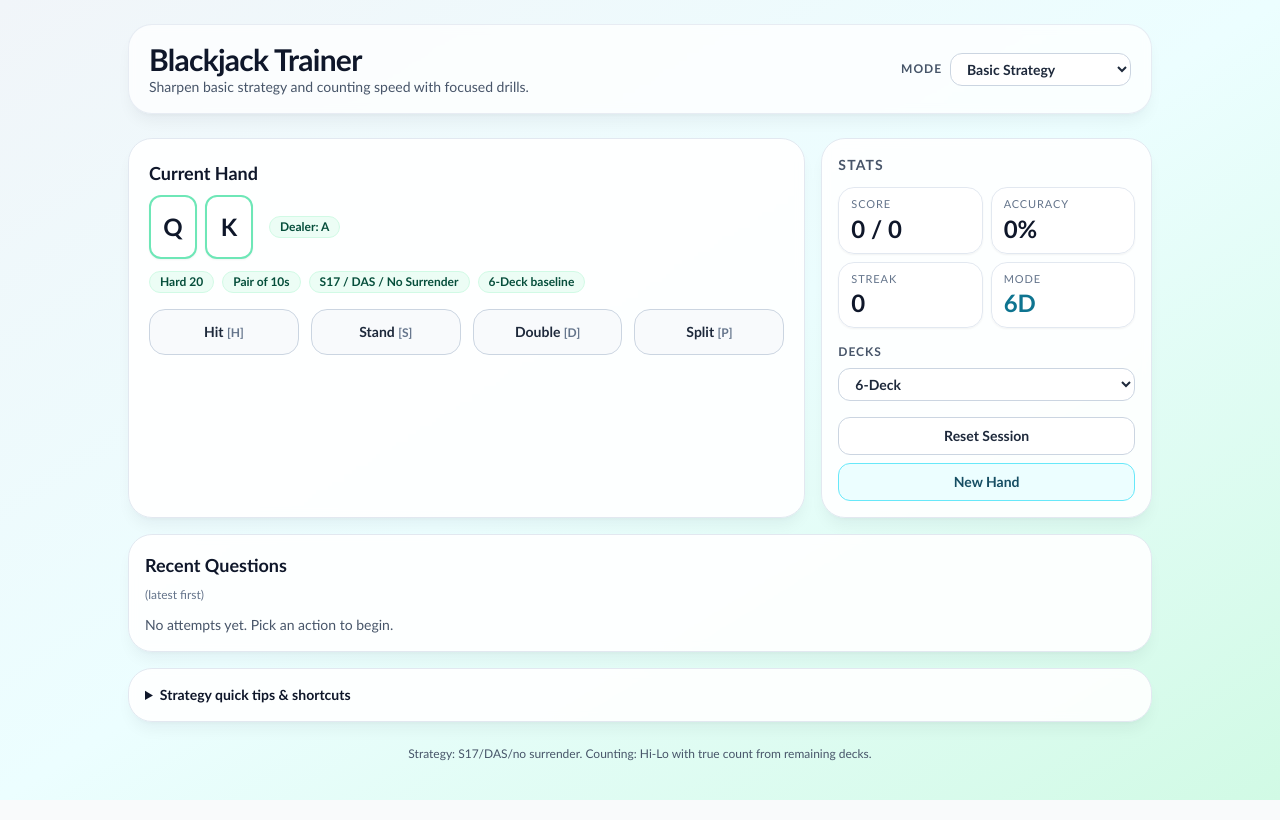
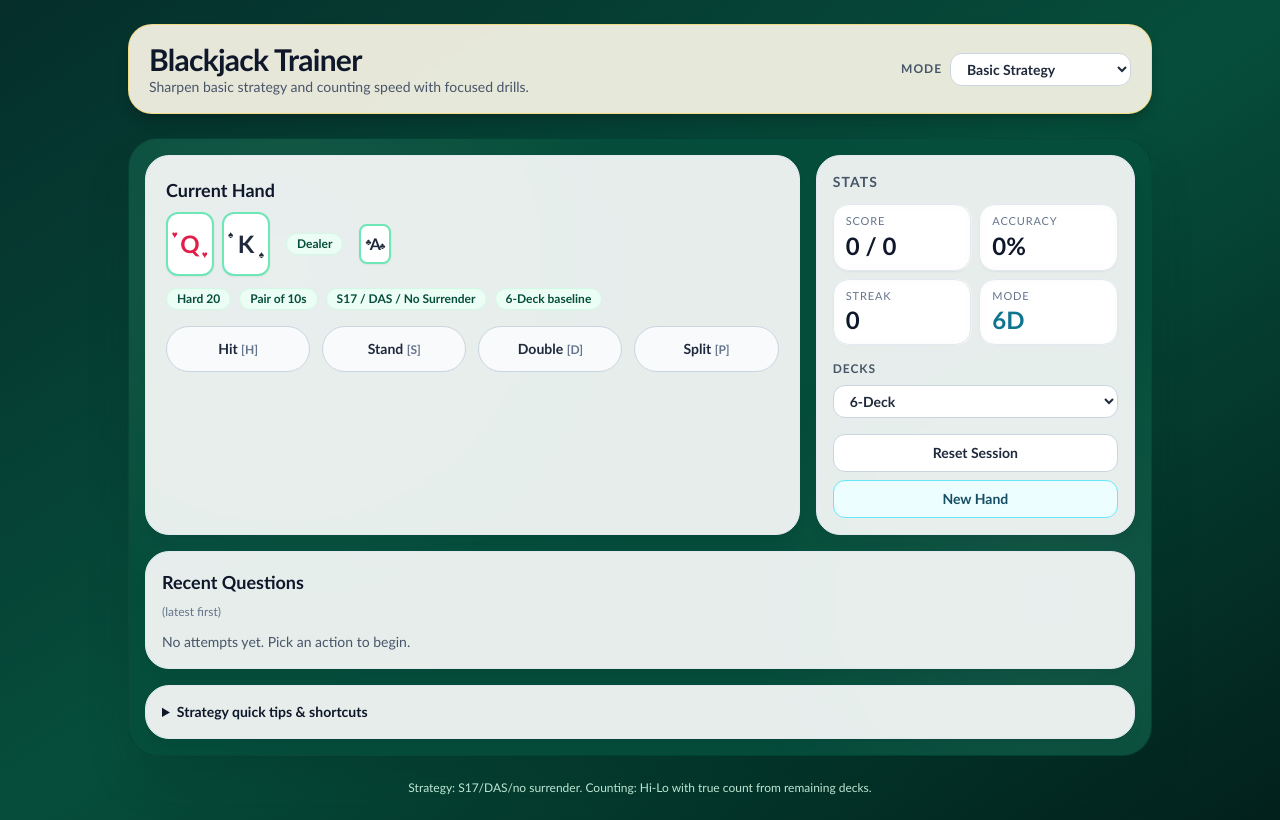
Before and after one commit to techjeffe/blackjacktrainer, a React (Vite) app: page / in a window 1280 px wide. Built offline with nearby package versions, Linux system fonts and the light colour scheme.

Commit message:
Visual tweaks

```diff
--- a/src/App.jsx
+++ b/src/App.jsx
@@ -368,7 +368,10 @@ function CountingModule() {
   const acc = attempts ? Math.round((100 * corrects) / attempts) : 0;
 
   return (
-    <div className="space-y-5">
+    <div
+      className="space-y-5 rounded-[30px] border border-emerald-950/30 bg-emerald-900/95 p-4 shadow-2xl shadow-emerald-950/30"
+      style={{ backgroundImage: "radial-gradient(circle at 20% 15%, rgba(255,255,255,0.07), transparent 30%), radial-gradient(circle at 80% 80%, rgba(255,255,255,0.06), transparent 32%)" }}
+    >
       <div className="flex flex-wrap items-end justify-between gap-3 rounded-3xl border border-emerald-200/80 bg-gradient-to-r from-emerald-50 via-cyan-50 to-sky-100 px-5 py-4 shadow-sm">
         <div>
           <h2 className="text-xl font-bold text-slate-900">Card Counting Trainer</h2>
@@ -386,11 +389,11 @@ function CountingModule() {
         </div>
       </div>
 
-      <div className="grid grid-cols-1 md:grid-cols-3 gap-4">
+      <div className="grid grid-cols-1 gap-4 md:grid-cols-3">
         <div className="md:col-span-2 rounded-3xl border border-slate-200 bg-white/90 p-5 shadow-lg shadow-slate-900/5 backdrop-blur-sm">
           <div className="mb-4 flex items-center gap-4">
-            <div className="flex h-24 w-20 items-center justify-center rounded-2xl border-2 border-emerald-300 bg-white text-5xl font-black text-slate-900 shadow-md">
-              {current ?? "?"}
+            <div className="flex h-24 w-20 items-center justify-center rounded-2xl border border-amber-200 bg-gradient-to-b from-amber-100 to-amber-50 shadow-inner">
+              <PlayingCard rank={current ?? "?"} seed={0} />
             </div>
             <span className="text-sm text-slate-600">Press <kbd className="rounded border border-slate-300 bg-white px-1">+</kbd>/<kbd className="rounded border border-slate-300 bg-white px-1">=</kbd> for +1, <kbd className="rounded border border-slate-300 bg-white px-1">0</kbd> for 0, <kbd className="rounded border border-slate-300 bg-white px-1">-</kbd> for -1. Space deals next card.</span>
           </div>
@@ -400,7 +403,7 @@ function CountingModule() {
               const isCorrect = lastResult?.isCorrect && isSelected;
               const isMissedCorrect = !lastResult?.isCorrect && lastResult?.correct === v;
               const buttonClasses = [
-                "rounded-2xl border px-4 py-3 text-base font-bold transition focus:outline-none focus:ring-2 focus:ring-emerald-200",
+                "rounded-full border px-4 py-3 text-base font-black transition focus:outline-none focus:ring-2 focus:ring-emerald-200",
                 "border-slate-300 bg-slate-50 hover:-translate-y-0.5 hover:shadow-md",
                 isCorrect ? "border-emerald-400 bg-emerald-100 text-emerald-900" : "",
                 isSelected && !isCorrect ? "border-rose-300 bg-rose-100 text-rose-900" : "",
@@ -452,7 +455,7 @@ function CountingModule() {
           <div className="space-y-2 max-h-56 overflow-auto">
             {history.map((h, i)=> (
               <div key={i} className="flex flex-wrap items-center gap-3 rounded-xl border border-slate-200 bg-slate-50/70 p-2 text-sm">
-                <span className="inline-flex h-8 w-8 items-center justify-center rounded-lg border border-slate-300 bg-white text-base font-bold">{h.card}</span>
+                <PlayingCard rank={h.card} seed={i} compact />
                 <span>Your: <strong>{h.your}</strong></span>
                 <span>Correct: <strong>{h.correct}</strong></span>
                 <span>RC: <strong>{h.rc}</strong></span>
@@ -594,6 +597,40 @@ function StatCard({ label, value, accent = "text-slate-900" }) {
   );
 }
 
+const SUITS = [
+  { symbol: "♠", red: false, name: "Spades" },
+  { symbol: "♥", red: true, name: "Hearts" },
+  { symbol: "♦", red: true, name: "Diamonds" },
+  { symbol: "♣", red: false, name: "Clubs" },
+];
+
+function getSuit(rank, seed = 0) {
+  if (!rank || rank === "?") return SUITS[0];
+  const n = rank === "10" ? 10 : rank.charCodeAt(0);
+  return SUITS[(n + seed) % SUITS.length];
+}
+
+function PlayingCard({ rank, seed = 0, compact = false }) {
+  const suit = getSuit(rank, seed);
+  const tone = suit.red ? "text-rose-600" : "text-slate-800";
+  const size = compact ? "h-10 w-8 rounded-lg text-base" : "h-16 w-12 rounded-xl text-2xl";
+  const corner = compact ? "text-[9px]" : "text-[10px]";
+  if (!rank || rank === "?") {
+    return (
+      <span className={`inline-flex items-center justify-center border-2 border-emerald-300 bg-white font-black text-slate-700 shadow-sm ${size}`}>
+        ?
+      </span>
+    );
+  }
+  return (
+    <span className={`relative inline-flex items-center justify-center border-2 border-emerald-300 bg-white font-black shadow-sm ${size} ${tone}`}>
+      <span className={`absolute left-1 top-1 font-bold ${corner}`}>{suit.symbol}</span>
+      <span>{rank}</span>
+      <span className={`absolute bottom-1 right-1 font-bold ${corner}`}>{suit.symbol}</span>
+    </span>
+  );
+}
+
 function StrategyModule() {
   const [deckMode, setDeckMode] = useState("6D");
   const [scenario, setScenario] = useState(()=>generateScenario());
@@ -642,15 +679,19 @@ function StrategyModule() {
   }, []);
 
   return (
-    <div className="grid grid-cols-1 md:grid-cols-3 gap-4 mb-6">
+    <div
+      className="mb-6 grid grid-cols-1 gap-4 rounded-[30px] border border-emerald-950/30 bg-emerald-900/95 p-4 shadow-2xl shadow-emerald-950/30 md:grid-cols-3"
+      style={{ backgroundImage: "radial-gradient(circle at 15% 20%, rgba(255,255,255,0.07), transparent 35%), radial-gradient(circle at 90% 75%, rgba(255,255,255,0.06), transparent 30%)" }}
+    >
       <div className="md:col-span-2 rounded-3xl border border-slate-200 bg-white/90 p-5 shadow-lg shadow-slate-900/5 backdrop-blur-sm">
         <h2 className="mb-2 text-lg font-semibold text-slate-900">Current Hand</h2>
         <div className="mb-3 flex items-center gap-4">
           <div className="flex items-center gap-2">
-            <span className="inline-flex h-16 w-12 items-center justify-center rounded-xl border-2 border-emerald-300 bg-white text-2xl font-black text-slate-900 shadow-sm">{scenario.player[0]}</span>
-            <span className="inline-flex h-16 w-12 items-center justify-center rounded-xl border-2 border-emerald-300 bg-white text-2xl font-black text-slate-900 shadow-sm">{scenario.player[1]}</span>
+            <PlayingCard rank={scenario.player[0]} seed={0} />
+            <PlayingCard rank={scenario.player[1]} seed={1} />
           </div>
-          <Badge>Dealer: {scenario.up}</Badge>
+          <Badge>Dealer</Badge>
+          <PlayingCard rank={scenario.up} seed={2} compact />
         </div>
         <div className="mb-4 flex flex-wrap items-center gap-2 text-sm text-slate-600">
           <Badge>{evald.soft ? `Soft ${evald.total}` : `Hard ${evald.total}`}</Badge>
@@ -663,7 +704,7 @@ function StrategyModule() {
             <button
               key={a.key}
               onClick={()=>choose(a.key)}
-              className="rounded-2xl border border-slate-300 bg-slate-50 px-4 py-3 text-sm font-semibold text-slate-800 transition hover:-translate-y-0.5 hover:bg-white hover:shadow-md focus:outline-none focus:ring-2 focus:ring-emerald-200"
+              className="rounded-full border border-slate-300 bg-slate-50 px-4 py-3 text-sm font-bold text-slate-800 transition hover:-translate-y-0.5 hover:bg-white hover:shadow-md focus:outline-none focus:ring-2 focus:ring-emerald-200"
             >
               {a.label} <span className="text-xs text-slate-500">[{a.key}]</span>
             </button>
@@ -706,6 +747,8 @@ function StrategyModule() {
           {history.map((h,i)=> (
             <div key={i} className="rounded-xl border border-slate-200 bg-slate-50/70 p-2">
               <div className="flex flex-wrap items-center gap-2 text-sm">
+                <PlayingCard rank={h.player?.[0]} seed={i} compact />
+                <PlayingCard rank={h.player?.[1]} seed={i + 1} compact />
                 <Badge>{h.deck}</Badge>
                 <Badge>{h.evald.soft ? `Soft ${h.evald.total}` : `Hard ${h.evald.total}`}</Badge>
                 {h.evald.pairRank && <Badge>Pair {h.evald.pairRank}</Badge>}
@@ -747,13 +790,13 @@ export default function App(){
   const [mode, setMode] = useState("strategy");
   return (
     <div
-      className="min-h-screen bg-gradient-to-br from-slate-100 via-cyan-50 to-emerald-100 px-4 py-6 text-slate-900 sm:px-6"
+      className="min-h-screen bg-gradient-to-br from-[#052e2b] via-[#064e3b] to-[#02201c] px-4 py-6 text-slate-900 sm:px-6"
       style={{ fontFamily: '"Avenir Next", "Trebuchet MS", "Segoe UI", sans-serif' }}
     >
-      <div className="pointer-events-none absolute left-0 top-0 -z-10 h-80 w-80 rounded-full bg-cyan-300/30 blur-3xl" />
+      <div className="pointer-events-none absolute left-0 top-0 -z-10 h-80 w-80 rounded-full bg-amber-200/20 blur-3xl" />
       <div className="pointer-events-none absolute bottom-0 right-0 -z-10 h-96 w-96 rounded-full bg-emerald-300/25 blur-3xl" />
       <div className="relative z-10 mx-auto max-w-5xl">
-        <header className="mb-6 rounded-3xl border border-slate-200/80 bg-white/75 px-5 py-4 shadow-lg shadow-slate-900/5 backdrop-blur-sm">
+        <header className="mb-6 rounded-3xl border border-amber-300/60 bg-amber-50/90 px-5 py-4 shadow-lg shadow-black/20 backdrop-blur-sm">
           <div className="flex flex-wrap items-center justify-between gap-3">
             <div>
               <h1 className="text-3xl font-black tracking-tight text-slate-900">Blackjack Trainer</h1>
@@ -769,7 +812,7 @@ export default function App(){
           </div>
         </header>
         {mode === "strategy" ? <StrategyModule/> : <CountingModule/>}
-        <footer className="mt-6 text-center text-xs text-slate-600">Strategy: S17/DAS/no surrender. Counting: Hi-Lo with true count from remaining decks.</footer>
+        <footer className="mt-6 text-center text-xs text-emerald-100/90">Strategy: S17/DAS/no surrender. Counting: Hi-Lo with true count from remaining decks.</footer>
       </div>
     </div>
   );
```
Also changed, not shown: 3 other files (tests, documents, lock files or other folders).
